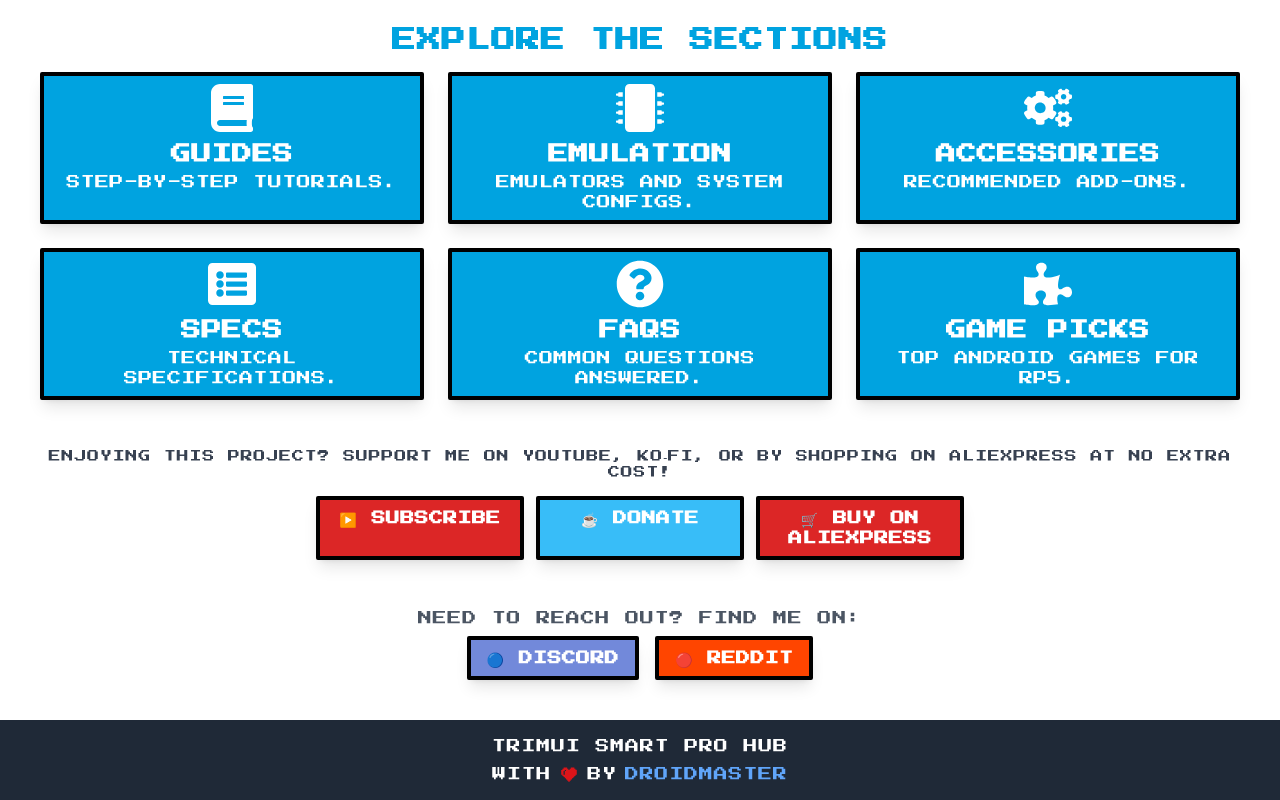
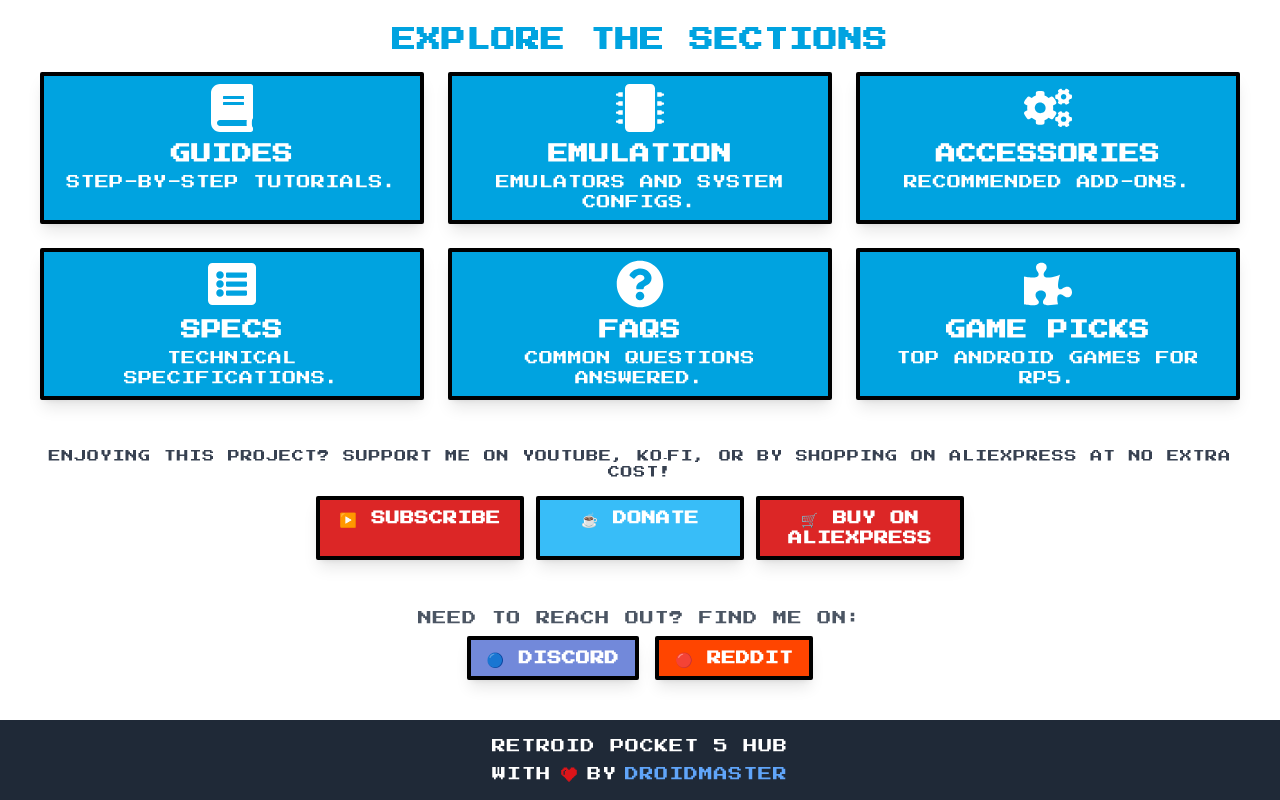
Before and after one commit to LinuxDroidMaster/retroid-pocket5-hub, a Next.js app in the folder retroid-pocket5-hub/: page / in a window 1280 px wide. Shown: the part 688-1488 px from the top of the page. Built offline with nearby package versions, Linux system fonts and the light colour scheme.

Commit message:
update footer

```diff
--- a/retroid-pocket5-hub/src/components/Footer.js
+++ b/retroid-pocket5-hub/src/components/Footer.js
@@ -1,7 +1,7 @@
 export default function Footer() {
   return (
     <footer className="p-4 bg-gray-800 text-white text-center text-sm">
-      <p>TrimUI Smart Pro Hub</p>
+      <p>Retroid Pocket 5 Hub</p>
       <p className="mt-2 flex justify-center items-center gap-2">
         With
         <img
```
